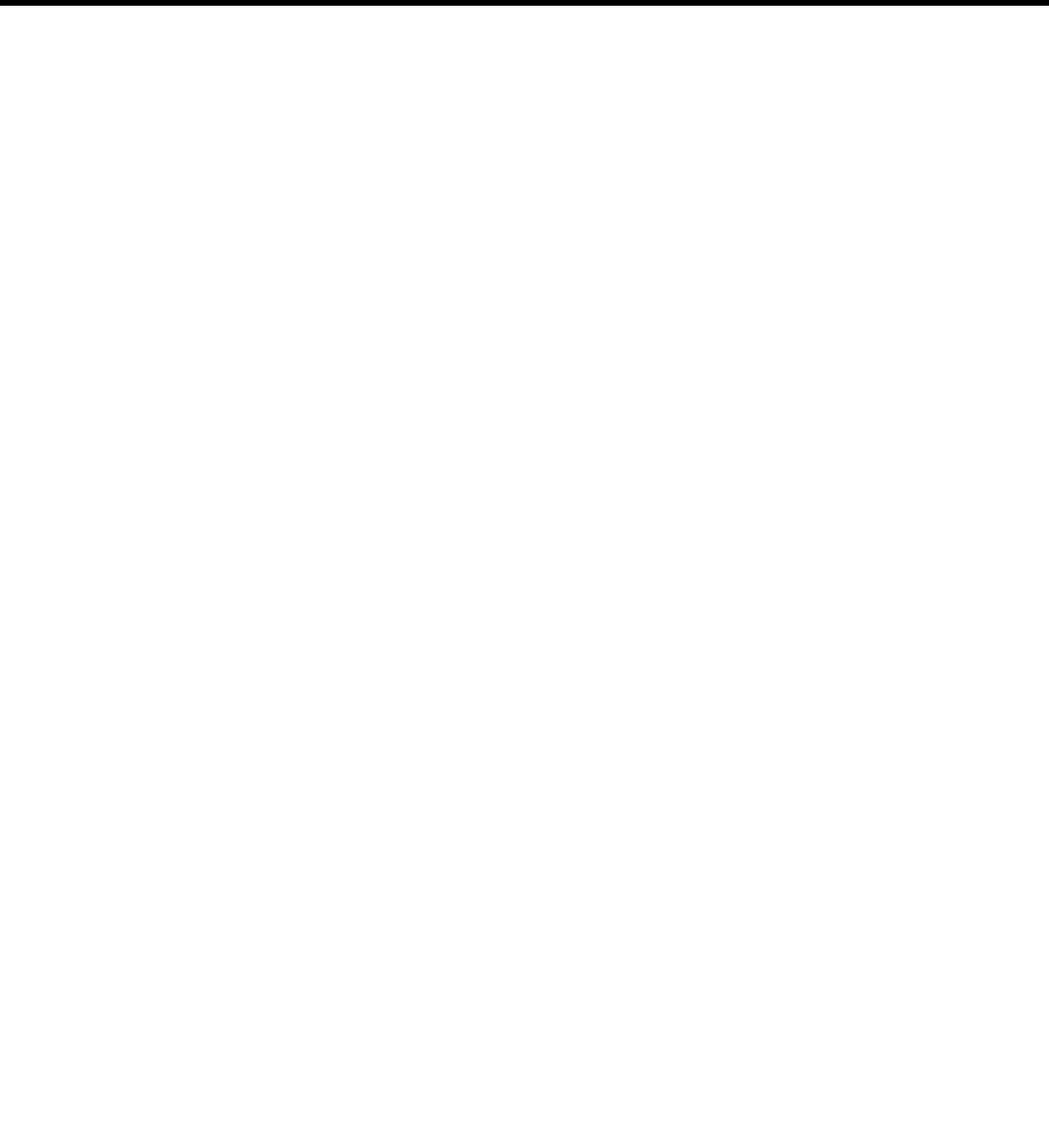
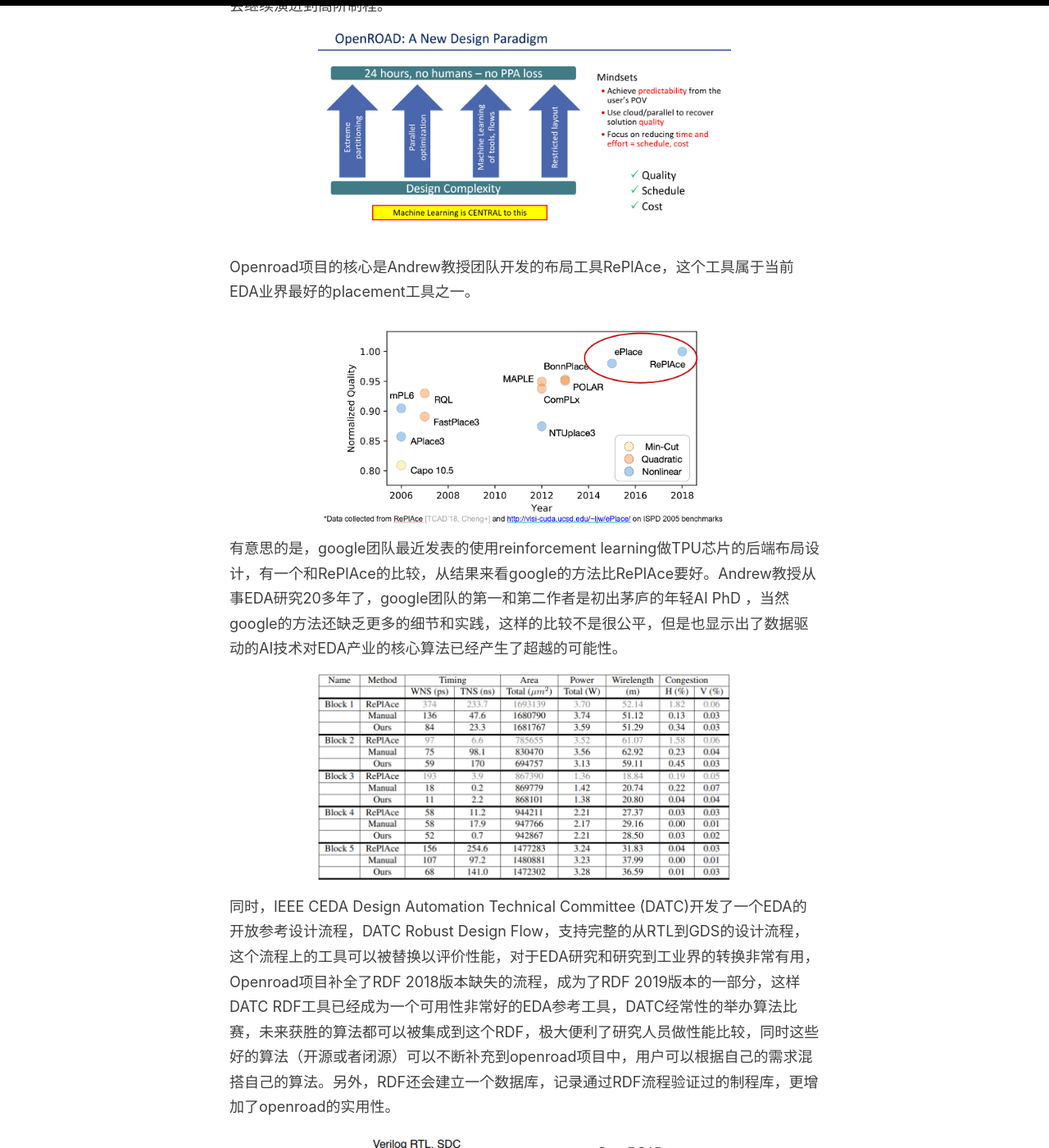
Before and after one commit to sbagga/mistyminds, a Jekyll site: the page built from _posts/2020-6-28-从ERI看半导体产业下一个10年的发展趋势.md, in a window 1280 px wide and 1400 px high, scrolled down 11011 px. Shown: the whole window at 82% size. Built offline with Jekyll 4.4.1, drawn with Linux system fonts in a browser that asks for light colours; some of the changed text lies outside the part shown.

Commit message:
Update 2020-6-28-从ERI看半导体产业下一个10年的发展趋势.md

```diff
--- a/_posts/2020-6-28-从ERI看半导体产业下一个10年的发展趋势.md
+++ b/_posts/2020-6-28-从ERI看半导体产业下一个10年的发展趋势.md
@@ -96,6 +96,52 @@ ERI项目基本涵盖了DSL和DSA领域最好的研究团队，其研究成果
 
 ## 2、	基于开源和AI的EDA设计工具和流程，借鉴软件的开发方法设计芯片，24小时无人工干预从代码到芯片实现
 
+如前述当前先进制程的设计成本中软件和verification相关的投入已经占据超过一般的成本，这里的软件指的是EDA工程师的投入，当前的EDA流程中computer是一个辅助性的角色，工程师和专家在干主要的工作，ERI项目规划希望通过算力和AI取代人的投入，能够完成no touch情况下软件到芯片的设计全流程，这样的变革将会让芯片成为软件的一部分，任何系统软件公司都可以是一个芯片公司。项目目标是2022年达到24小时无人化的自动化从RTL代码到芯片、芯片封装和PCB板的自动化设计，而且在PPA（Performance Power and Area）上可以和商用EDA一样好。
+
+![IDEA Overview](../images/IDEA.png)
+
+![IDEA Target](../images/IDEATarget.png)
+
+ERI在设计领域主要有IDEA，POSH，CRAFT项目，IDEA项目投资在64.5M美元，构建一个基于开源软件和AI构建一个完整的数字和模拟自动化IC设计的工具链，POSH项目35.5M，旨在构建一个开源IP库，两个项目包括了11个洲的22个团队，团队包括了大学、公司和全职专家。
+
+![IDEA Investment](../images/IDEAInvestment.png)
+
+IDEA比较重要的一个项目是UCSD Andrew Kahng牵头的openroad project，这是一个开源的完整的从RTL到GDSII芯片tapout文件的芯片后端设计和仿真工具集。除了开源，这个项目将会探索两个核心技术，一个是基于对问题的极限分割（extreme partitioning）从而可以通过云计算的进行并行优化，另一个是基于ML 数据驱动方法来建模和评价流程输出结果可以自动化调优。为了验证这个工具，将会和Michigan大学的RISC V 设计项目团队合作，基于设计团队的反馈来快速迭代这个项目的可用性和质量。2020年7月openroad 1.0版本会正式发布，Michigan大学的团队会用这个工具在TSMC 65nm工艺流片。然后版本会继续演进到高阶制程。
+
+![Openroad Architecture](../images/OpenRoadArchitecture.png)
+
+Openroad项目的核心是Andrew教授团队开发的布局工具RePlAce，这个工具属于当前EDA业界最好的placement工具之一。
+
+![Placement Tool Landscape](../images/PlacementToolLandscape.png)
+
+有意思的是，google团队最近发表的使用reinforcement learning做TPU芯片的后端布局设计，有一个和RePlAce的比较，从结果来看google的方法比RePlAce要好。Andrew教授从事EDA研究20多年了，google团队的第一和第二作者是初出茅庐的年轻AI PhD ，当然google的方法还缺乏更多的细节和实践，这样的比较不是很公平，但是也显示出了数据驱动的AI技术对EDA产业的核心算法已经产生了超越的可能性。
+
+![Google RL based Placement](../images/GoogleEDAComparison.png)
+
+同时，IEEE CEDA Design Automation Technical Committee (DATC)开发了一个EDA的开放参考设计流程，DATC Robust Design Flow，支持完整的从RTL到GDS的设计流程，这个流程上的工具可以被替换以评价性能，对于EDA研究和研究到工业界的转换非常有用，Openroad项目补全了RDF 2018版本缺失的流程，成为了RDF 2019版本的一部分，这样DATC RDF工具已经成为一个可用性非常好的EDA参考工具，DATC经常性的举办算法比赛，未来获胜的算法都可以被集成到这个RDF，极大便利了研究人员做性能比较，同时这些好的算法（开源或者闭源）可以不断补充到openroad项目中，用户可以根据自己的需求混搭自己的算法。另外，RDF还会建立一个数据库，记录通过RDF流程验证过的制程库，更增加了openroad的实用性。
+
+![IEEE DATC RDF2019](../images/RDF2019.png)
+
+IDEA最大的投资授予了cadence的MAJESTIC项目，共$24M，研究基于DL和ML的数据驱动芯片packaging和PCB布局和布线技术，最终这些技术融合进入Cadence的OribitIO工具。
+
+![Cadence Magestic](../images/magestic.png)
+
+POSH项目旨在仿照开源软件生态，构建一个开源的IP库。开源IP库不仅可以像开源软件生态一样催生出更多高质量的创新，同时开源带来了可信和安全，因为在源代码上做verification会更容易更全面。
+
+![POSH](../images/POSH.png)
+
+CRAFT项目解决的是在高端制程快速定制芯片的问题， 高端的SoC芯片除了后端制程投入很高，前端设计的成本也在不断攀升。2018年nvidia发布了针对车载AI的Xavier芯片，使用TSMC 7nm制程，总共投入了8000人年的工作量，价值20亿美金。
+
+![CRAFT](../images/CRAFT.png)
+
+![Xavier](../images/Xavier.png)
+
+CRAFT是投资比较早的项目，主要的成果是 UC Berkeley Aspire和ADEPT实验室以David Patterson代表的研究小组开发的RISC V 开源ISA和开源芯片，以及相关的Chisel 高级硬件描述语言，硬件编译器和相关的verification等工具项目。Chisel是描述数字逻辑的DSL，FIRRTL是编译器的IR标准，这两个项目已经毫无疑问成为业界前端逻辑设计的首选，已经进入了Linux Foundation的Chips Alliance项目，获得了长期稳定的社区支持。基于Chisel和RISC V，伯克利ADEPT Lab已经建立起一个比较完整的前端芯片设计开发研制流程和生态，称为chipyard（https://github.com/ucb-bar/chipyard），包含了RISC V，DSP，DL加速器等经过流片考验的generator（设计模板）。基本实现了David Patterson提出的agile hardware design的方法。
+
+![chipyard](../images/chipyard.png)
+
+![chipyard flow](../images/chipyardflow.png)
+
 
 
 ## 3、建立chiplet产业联盟，实现低成本小规模芯片的快速创新，通过使用3D堆叠实现落后工艺对先进工艺的反超
```
Also changed, not shown: other parts of _posts/2020-6-28-从ERI看半导体产业下一个10年的发展趋势.md (+1 -1 lines).
